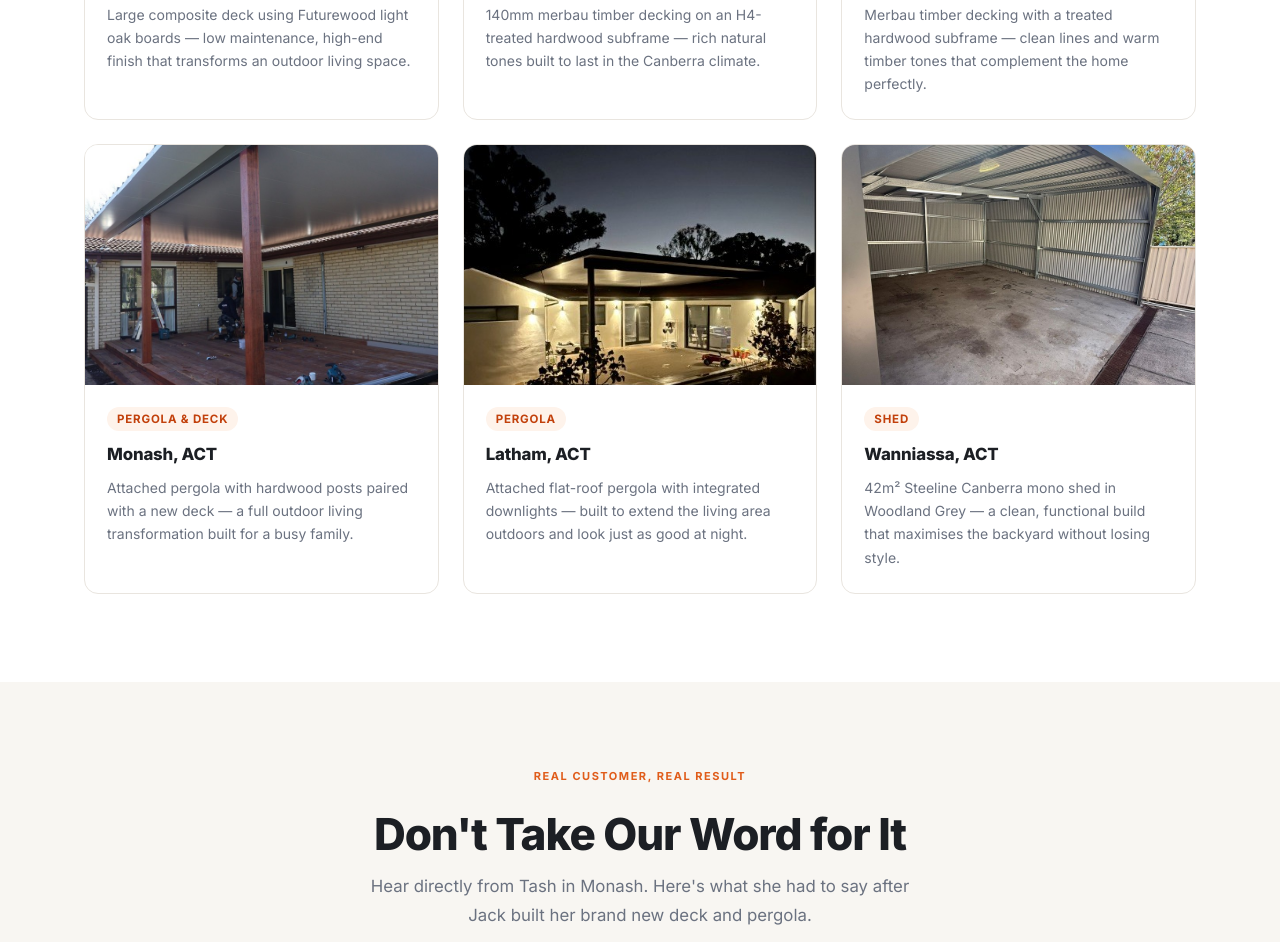
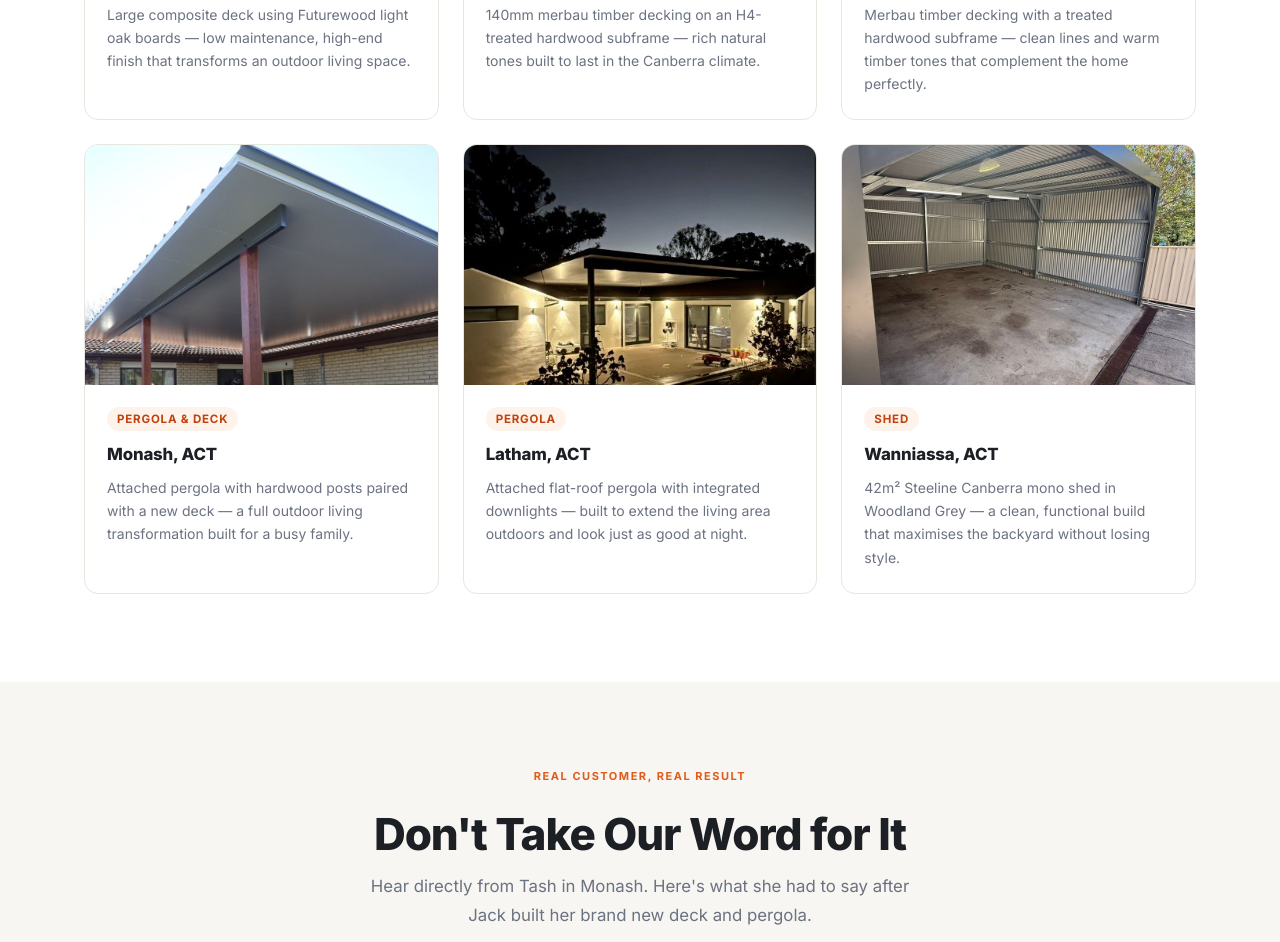
Before and after one commit to Luke-egc/willow-carpentry, a website: page index.html in a window 1280 px wide. Shown: the part 2704-3646 px from the top of the page. Drawn offline with Linux system fonts and the light colour scheme.

Commit message:
Shift Monash pergola image up to show pergola ceiling

```diff
--- a/index.html
+++ b/index.html
@@ -733,7 +733,7 @@
       <!-- Monash Pergola -->
       <div class="gallery-card reveal">
         <div class="gallery-img-wrap">
-          <img src="images/gallery-monash-pergola.jpg" alt="Hardwood pergola and deck build in Monash, Canberra by Willow Carpentry" loading="lazy" />
+          <img src="images/gallery-monash-pergola.jpg" alt="Hardwood pergola and deck build in Monash, Canberra by Willow Carpentry" loading="lazy" style="object-position: center 15%;" />
         </div>
         <div class="gallery-info">
           <span class="gallery-tag">Pergola &amp; Deck</span>
```
